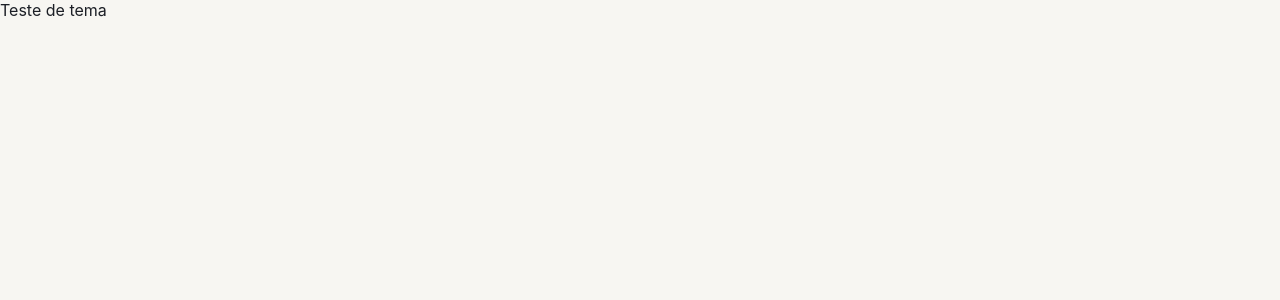
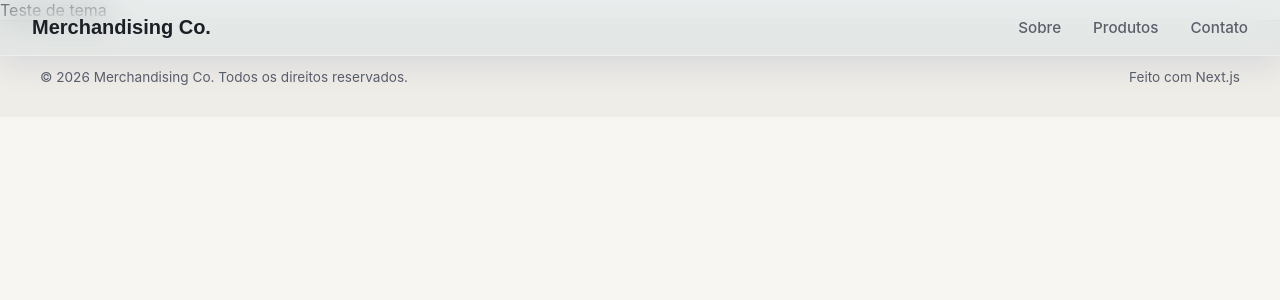
Before and after one commit to PatricAugusto/Site-Merchandising, a Next.js app: page / in a window 1280 px wide. Shown: the top 300 px of the page. Built offline with nearby package versions, Linux system fonts and the light colour scheme.

Commit message:
feat: adiciona Header com glassmorphism e Footer

```diff
--- a/src/app/layout.tsx
+++ b/src/app/layout.tsx
@@ -1,4 +1,6 @@
 import StyledComponentsRegistry from "@/lib/registry";
+import Header from "@/components/layout/Header";
+import Footer from "@/components/layout/Footer";
 
 export default function RootLayout({
   children,
@@ -8,7 +10,11 @@ export default function RootLayout({
   return (
     <html lang="pt-BR">
       <body>
-        <StyledComponentsRegistry>{children}</StyledComponentsRegistry>
+        <StyledComponentsRegistry>
+          <Header />
+          <main>{children}</main>
+          <Footer />
+        </StyledComponentsRegistry>
       </body>
     </html>
   );
--- /dev/null
+++ b/src/components/layout/Footer.tsx
@@ -0,0 +1,35 @@
+"use client";
+
+import styled from "styled-components";
+
+const FooterWrapper = styled.footer`
+  padding: 3rem 2rem 2rem;
+  background: ${({ theme }) => theme.colors.backgroundAlt};
+  border-top: 1px solid rgba(0, 0, 0, 0.06);
+`;
+
+const FooterContent = styled.div`
+  max-width: 1200px;
+  margin: 0 auto;
+  display: flex;
+  justify-content: space-between;
+  align-items: center;
+  flex-wrap: wrap;
+  gap: 1rem;
+`;
+
+const Copy = styled.p`
+  font-size: 0.85rem;
+  color: ${({ theme }) => theme.colors.textMuted};
+`;
+
+export default function Footer() {
+  return (
+    <FooterWrapper>
+      <FooterContent>
+        <Copy>© {new Date().getFullYear()} Merchandising Co. Todos os direitos reservados.</Copy>
+        <Copy>Feito com Next.js</Copy>
+      </FooterContent>
+    </FooterWrapper>
+  );
+}
--- /dev/null
+++ b/src/components/layout/Header.tsx
@@ -0,0 +1,58 @@
+"use client";
+
+import styled from "styled-components";
+
+const HeaderWrapper = styled.header`
+  position: fixed;
+  top: 0;
+  left: 0;
+  width: 100%;
+  z-index: 50;
+
+  display: flex;
+  align-items: center;
+  justify-content: space-between;
+  padding: 1rem 2rem;
+
+  background: ${({ theme }) => theme.colors.glass};
+  backdrop-filter: blur(16px);
+  -webkit-backdrop-filter: blur(16px);
+  border-bottom: 1px solid ${({ theme }) => theme.colors.glassBorder};
+  box-shadow: ${({ theme }) => theme.shadows.glass};
+`;
+
+const Logo = styled.span`
+  font-family: ${({ theme }) => theme.fonts.display};
+  font-size: 1.25rem;
+  font-weight: 700;
+  color: ${({ theme }) => theme.colors.text};
+`;
+
+const Nav = styled.nav`
+  display: flex;
+  gap: 2rem;
+
+  a {
+    font-size: 0.95rem;
+    font-weight: 500;
+    color: ${({ theme }) => theme.colors.textMuted};
+    transition: color 0.2s ease;
+
+    &:hover {
+      color: ${({ theme }) => theme.colors.primary};
+    }
+  }
+`;
+
+export default function Header() {
+  return (
+    <HeaderWrapper>
+      <Logo>Merchandising Co.</Logo>
+      <Nav>
+        <a href="#sobre">Sobre</a>
+        <a href="#produtos">Produtos</a>
+        <a href="#contato">Contato</a>
+      </Nav>
+    </HeaderWrapper>
+  );
+}
```
